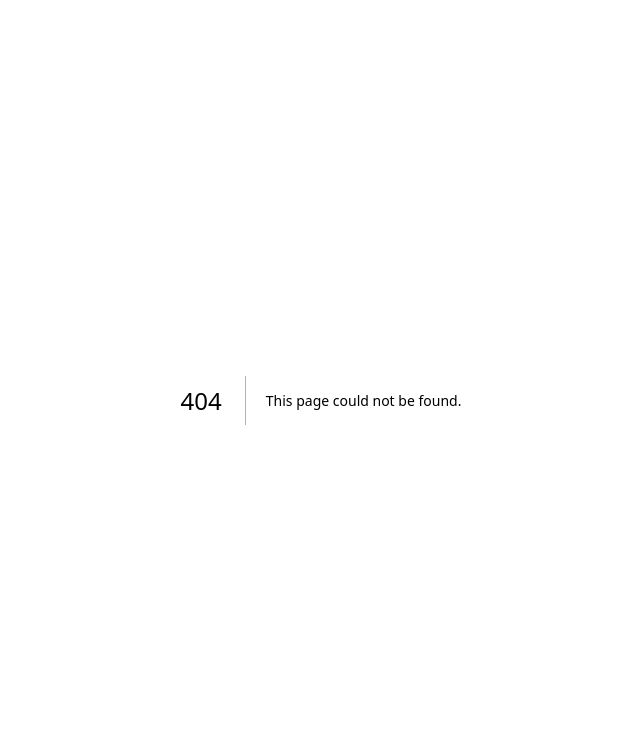
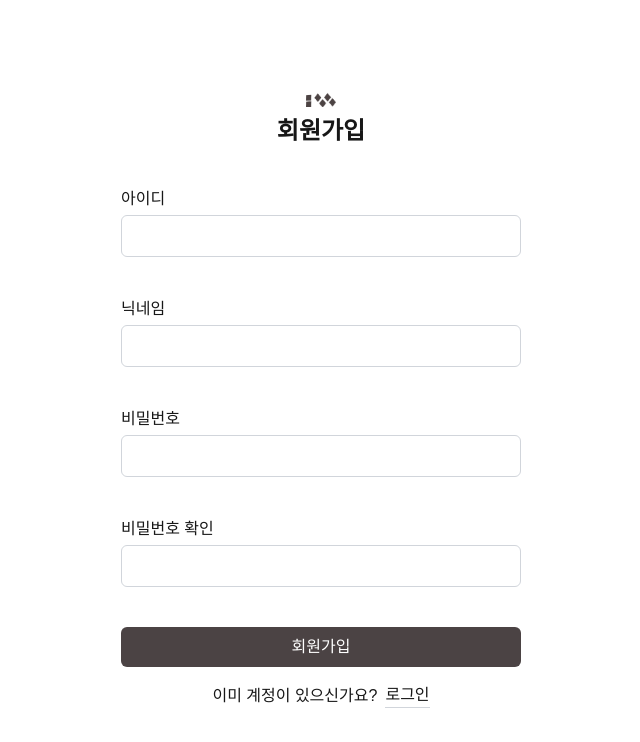
Before and after one commit to kimtaejin3/shared-todo, a Next.js app: page /signup in a window 1280 px wide. Before the commit this address had no page. Shown: the top 742 px of the page, without its empty margins (319-959 px from the left). Built offline with nearby package versions, Linux system fonts and the light colour scheme.

Commit message:
feat: signin, signup ui

```diff
--- /dev/null
+++ b/src/app/(auth)/signin/page.tsx
@@ -0,0 +1,47 @@
+import Image from "next/image";
+import logo from "@/assets/logo.png";
+import Link from "next/link";
+
+export default function Page() {
+  return (
+    <div className="flex flex-col items-center justify-center h-screen">
+      {/* signin form component */}
+      <div className="w-[400px] ">
+        <h1 className="flex flex-col justify-center mb-10 items-center gap-2">
+          <Image src={logo} alt="logo" width={30} height={80} />
+          <span className="text-2xl font-bold">로그인</span>
+        </h1>
+        <form className="flex flex-col gap-10">
+          <div>
+            <label htmlFor="id">아이디</label>
+            <input
+              className="block w-full border border-gray-300 rounded-md p-2 mt-1 focus:outline-none"
+              type="text"
+              id="id"
+            />
+          </div>
+          <div>
+            <label htmlFor="password">비밀번호</label>
+            <input
+              className="block w-full border border-gray-300 rounded-md p-2 mt-1 focus:outline-none"
+              type="password"
+              id="password"
+            />
+          </div>
+          <button
+            className="block w-full bg-[#4b4344] text-white rounded-md p-2"
+            type="submit"
+          >
+            로그인
+          </button>
+        </form>
+      </div>
+      <div className="flex gap-2 items-center justify-center mt-4">
+        <p>계정이 없으신가요?</p>
+        <Link className="border-b border-gray-300" href="/signup">
+          회원가입
+        </Link>
+      </div>
+    </div>
+  );
+}
--- /dev/null
+++ b/src/app/(auth)/signup/page.tsx
@@ -0,0 +1,62 @@
+import Image from "next/image";
+import logo from "@/assets/logo.png";
+import Link from "next/link";
+
+export default function Page() {
+  return (
+    <div className="flex flex-col items-center justify-center h-screen">
+      <div className="w-[400px] ">
+        <h1 className="flex flex-col justify-center mb-10 items-center gap-2">
+          <Image src={logo} alt="logo" width={30} height={80} />
+          <span className="text-2xl font-bold">회원가입</span>
+        </h1>
+        <form className="flex flex-col gap-10">
+          <div>
+            <label htmlFor="id">아이디</label>
+            <input
+              className="block w-full border border-gray-300 rounded-md p-2 mt-1 focus:outline-none"
+              type="text"
+              id="id"
+            />
+          </div>
+          <div>
+            <label htmlFor="nickname">닉네임</label>
+            <input
+              className="block w-full border border-gray-300 rounded-md p-2 mt-1 focus:outline-none"
+              type="text"
+              id="nickname"
+            />
+          </div>
+          <div>
+            <label htmlFor="password">비밀번호</label>
+            <input
+              className="block w-full border border-gray-300 rounded-md p-2 mt-1 focus:outline-none"
+              type="password"
+              id="password"
+            />
+          </div>
+          <div>
+            <label htmlFor="password">비밀번호 확인</label>
+            <input
+              className="block w-full border border-gray-300 rounded-md p-2 mt-1 focus:outline-none"
+              type="password"
+              id="password"
+            />
+          </div>
+          <button
+            className="block w-full bg-[#4b4344] text-white rounded-md p-2"
+            type="submit"
+          >
+            회원가입
+          </button>
+        </form>
+      </div>
+      <div className="flex gap-2 items-center justify-center mt-4">
+        <p>이미 계정이 있으신가요?</p>
+        <Link className="border-b border-gray-300" href="/signin">
+          로그인
+        </Link>
+      </div>
+    </div>
+  );
+}
```
